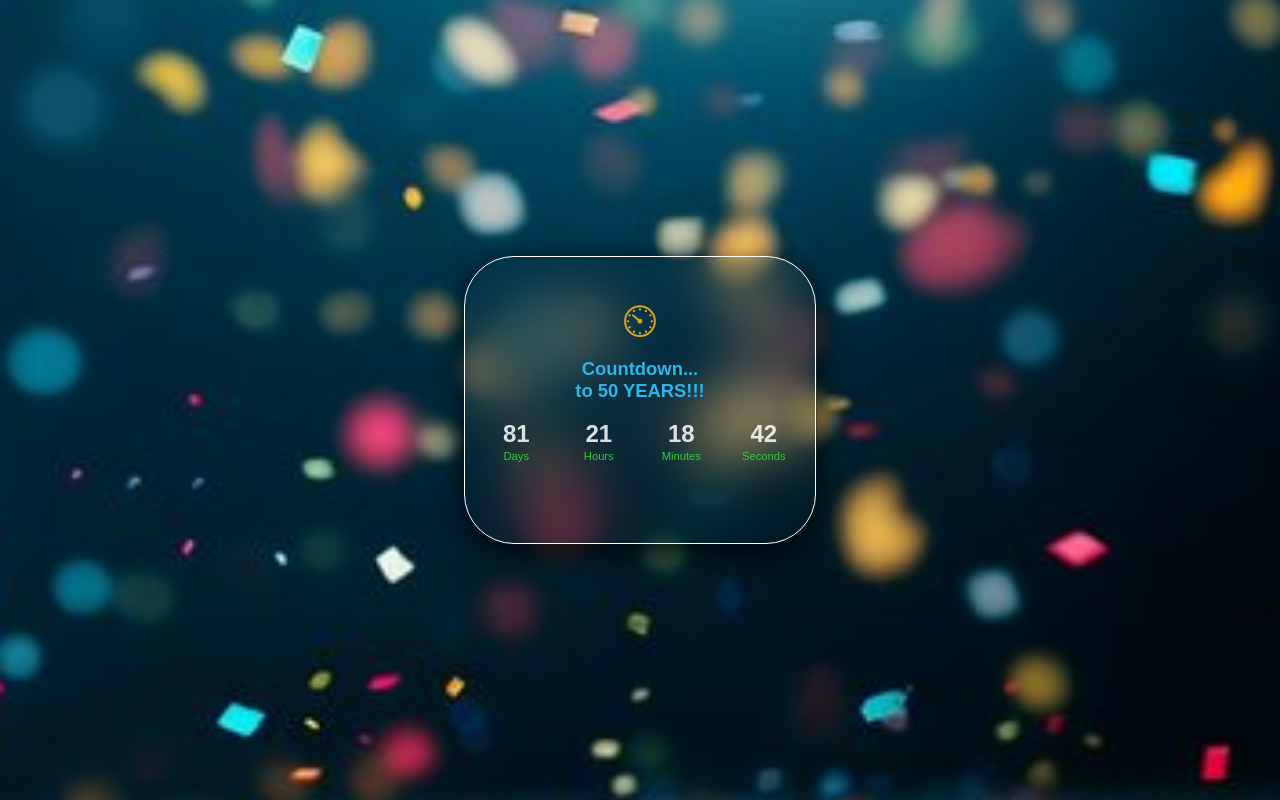
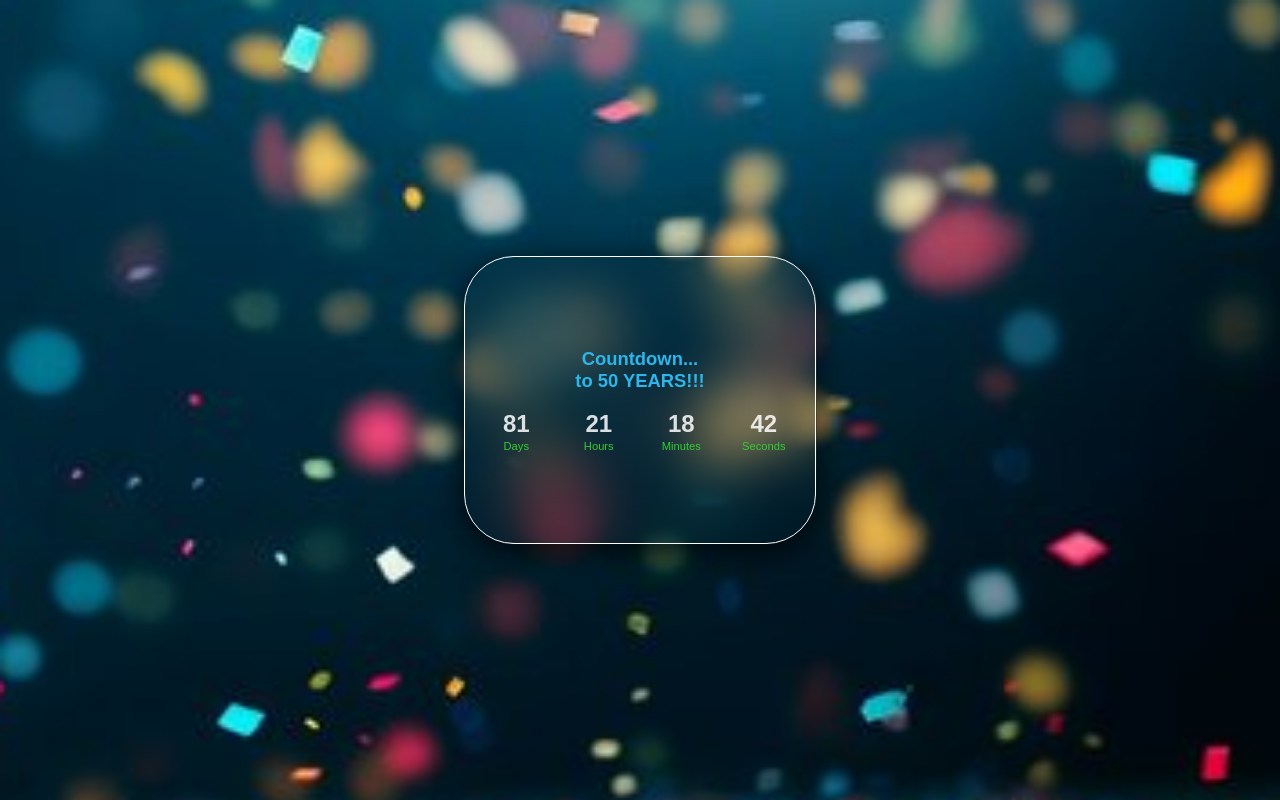
Before and after one commit to cbyzz24/Event-Countdown, a plain HTML site: page index.html in a window 1280 px wide. Drawn offline with Linux system fonts and the light colour scheme.

Commit message:
Removed timer icon

```diff
--- a/index.html
+++ b/index.html
@@ -9,7 +9,7 @@
 <body>
     <div class="mainWrapper">
 
-        <div class="timerIcon">&#9202</div>
+        <!-- <div class="timerIcon">&#9202</div> -->
 
         <div class="header">
             <h3>Countdown...<br>to 50 YEARS!!!</h3>
--- a/style2.css
+++ b/style2.css
@@ -29,14 +29,14 @@ body{
     box-shadow: 0 8px 32px rgba(0, 0, 0, 0.80);
 }
 
-.timerIcon{
+/* .timerIcon{
     text-align: center;
     font-size: 3rem;
-    /* color: hsl(120, 61%, 50%); */
+    color: hsl(120, 61%, 50%);
     color: goldenrod;
     margin-top: -45px;
     margin-bottom: 8px;
-}
+} */
 
 .header h3{
     width: auto;
```
